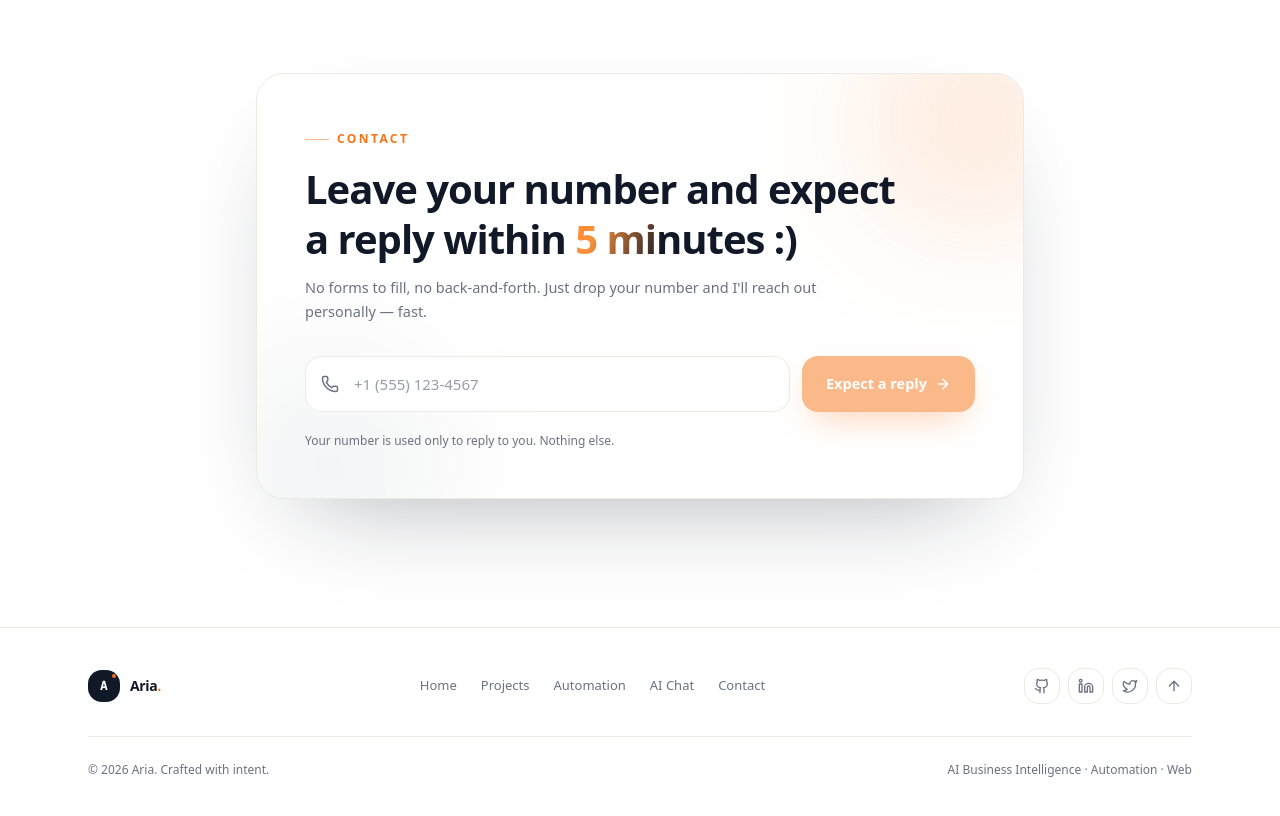
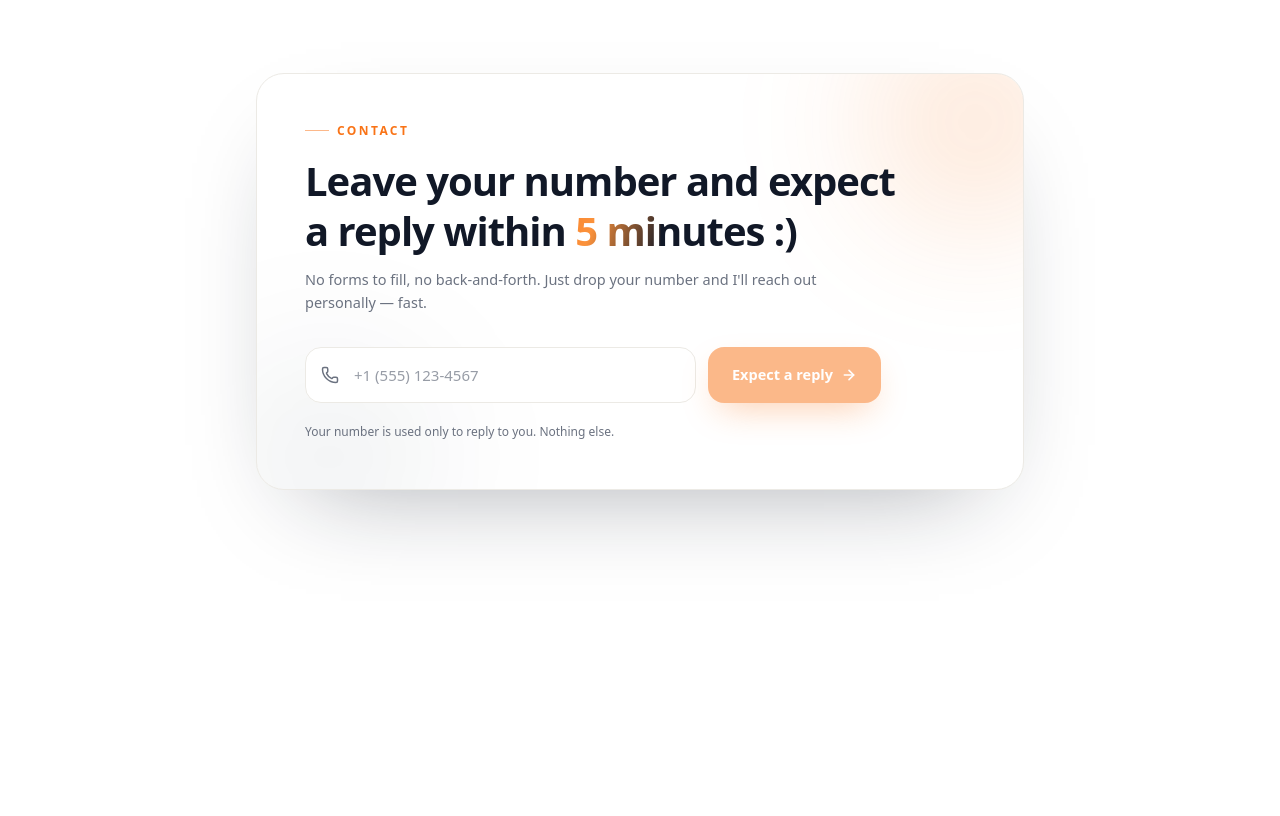
Before and after one commit to homayounKheiri/my-portfolio, a Next.js app: page / in a window 1280 px wide. Shown: the part 2820-3636 px from the top of the page. After the commit the page ends 3438 px from the top, so only its background shows below. Built offline with nearby package versions, Linux system fonts and the light colour scheme.

Commit message:
155ae604-61f2-4331-9006-8f77874ec53a

```diff
--- a/src/app/page.tsx
+++ b/src/app/page.tsx
@@ -7,7 +7,6 @@ import { Projects } from "@/components/sections/projects";
 import { ChallengeSolution } from "@/components/sections/challenge-solution";
 import { AIChat } from "@/components/sections/ai-chat";
 import { Contact } from "@/components/sections/contact";
-import { Footer } from "@/components/sections/footer";
 import { ContinuousCursorGlow } from "@/components/sections/continuous-cursor-glow";
 
 type View = "home" | "projects";
@@ -22,12 +21,12 @@ export default function Home() {
 
   return (
     <>
+      {/* Page-wide continuous cursor glow (fixed, above all sections, below modals) */}
+      <ContinuousCursorGlow />
       <Header view={view} onViewChange={setView} />
       <main className="flex-1">
         {view === "home" ? (
           <>
-            {/* Continuous cursor glow spanning Hero + Why Automation */}
-            <ContinuousCursorGlow sectionIds={["hero", "flow"]} />
             <Hero onViewProjects={() => setView("projects")} />
             <ChallengeSolution />
             <AIChat />
@@ -39,7 +38,6 @@ export default function Home() {
           </div>
         )}
       </main>
-      <Footer />
     </>
   );
 }
--- a/src/components/sections/contact.tsx
+++ b/src/components/sections/contact.tsx
@@ -54,24 +54,26 @@ export function Contact() {
 
           <div className="relative">
             {/* Eyebrow */}
-            <span className="inline-flex items-center gap-2 text-[12px] font-semibold uppercase tracking-[0.2em] text-brand">
-              <span className="h-px w-6 bg-brand/50" />
-              Contact
-            </span>
+            <div className="flex justify-center lg:justify-start">
+              <span className="inline-flex items-center gap-2 text-[12px] font-semibold uppercase tracking-[0.2em] text-brand">
+                <span className="h-px w-6 bg-brand/50" />
+                Contact
+              </span>
+            </div>
 
             {/* Title */}
-            <h2 className="mt-4 text-balance text-3xl font-semibold leading-tight tracking-tight text-ink sm:text-4xl md:text-[40px]">
+            <h2 className="mt-4 text-balance text-center text-3xl font-semibold leading-tight tracking-tight text-ink sm:text-4xl md:text-[40px] lg:text-left">
               Leave your number and expect a reply within{" "}
               <span className="text-gradient-brand">5&nbsp;minutes</span> :)
             </h2>
 
-            <p className="mt-3 max-w-lg text-[14.5px] leading-relaxed text-ink-muted">
+            <p className="mt-3 max-w-lg mx-auto text-center text-[14.5px] leading-relaxed text-ink-muted lg:mx-0 lg:text-left">
               No forms to fill, no back-and-forth. Just drop your number and
               I&apos;ll reach out personally — fast.
             </p>
 
             {/* Form / success */}
-            <div className="mt-8">
+            <div className="mt-8 mx-auto max-w-xl lg:mx-0">
               <AnimatePresence mode="wait">
                 {status === "done" ? (
                   <motion.div
--- a/src/components/sections/continuous-cursor-glow.tsx
+++ b/src/components/sections/continuous-cursor-glow.tsx
@@ -3,22 +3,20 @@
 import { useEffect, useRef } from "react";
 
 /**
- * A single continuous cursor glow that spans multiple sections seamlessly.
- * Uses position: fixed so it is never clipped by section boundaries.
- * The glow only appears when the mouse is within one of the tracked
- * section ids, and fades out smoothly when it leaves.
+ * A page-wide continuous cursor glow.
+ * Uses position: fixed so it is never clipped by any section boundary and
+ * stays visible across the entire page as the user scrolls. Renders above
+ * all content (z-30) but below modals/dialogs (z-60).
  *
- * Uses mix-blend-mode: screen so the orange glow lightens whatever is
- * below it — visible over both white and dark backgrounds, and over text,
- * without obscuring content.
+ * Uses mix-blend-mode: screen so the orange glow lightens whatever is below
+ * it — visible over both white and dark backgrounds, and over text, without
+ * obscuring content.
  */
 export function ContinuousCursorGlow({
-  sectionIds,
   size = 560,
   opacity = 0.35,
   smoothing = 0.12,
 }: {
-  sectionIds: string[];
   size?: number;
   opacity?: number;
   smoothing?: number;
@@ -42,29 +40,18 @@ export function ContinuousCursorGlow({
     let active = false;
     let raf = 0;
 
-    const isInTrackedSections = (x: number, y: number) => {
-      for (const id of sectionIds) {
-        const el = document.getElementById(id);
-        if (!el) continue;
-        const r = el.getBoundingClientRect();
-        if (x >= r.left && x <= r.right && y >= r.top && y <= r.bottom) {
-          return true;
-        }
-      }
-      return false;
-    };
-
     const onMove = (e: MouseEvent) => {
       mouseX = e.clientX;
       mouseY = e.clientY;
-      const inside = isInTrackedSections(mouseX, mouseY);
-      if (inside && !active) {
+      if (!active) {
         active = true;
         glow.style.opacity = String(opacity);
-      } else if (!inside && active) {
-        active = false;
-        glow.style.opacity = "0";
       }
+    };
+
+    const onLeave = () => {
+      active = false;
+      glow.style.opacity = "0";
     };
 
     const loop = () => {
@@ -77,13 +64,15 @@ export function ContinuousCursorGlow({
     };
 
     window.addEventListener("mousemove", onMove);
+    window.addEventListener("mouseleave", onLeave);
     raf = requestAnimationFrame(loop);
 
     return () => {
       window.removeEventListener("mousemove", onMove);
+      window.removeEventListener("mouseleave", onLeave);
       cancelAnimationFrame(raf);
     };
-  }, [sectionIds, size, opacity, smoothing]);
+  }, [size, opacity, smoothing]);
 
   return (
     <div
--- a/src/components/sections/projects.tsx
+++ b/src/components/sections/projects.tsx
@@ -42,8 +42,8 @@ export function Projects() {
     <section id="projects" className="section-dark relative px-4 py-24 sm:px-6 sm:py-32">
       <div aria-hidden className="pointer-events-none absolute inset-0 bg-noise opacity-[0.04]" />
       <div className="relative mx-auto w-full max-w-6xl">
-        {/* Section header */}
-        <div className="flex flex-col items-start justify-between gap-6 sm:flex-row sm:items-end">
+        {/* Section header — center below lg, left+right at lg+ */}
+        <div className="flex flex-col items-center gap-6 text-center lg:flex-row lg:items-end lg:justify-between lg:text-left">
           <div className="max-w-xl">
             <motion.span
               initial={{ opacity: 0, y: 12 }}
@@ -113,7 +113,7 @@ export function Projects() {
             className="mt-10"
           >
             {tab === "automation" && (
-              <p className="mb-8 max-w-2xl text-pretty text-[15px] leading-relaxed text-stone-400">
+              <p className="mb-8 max-w-2xl text-pretty text-[15px] leading-relaxed text-stone-400 lg:mx-0 mx-auto text-center lg:text-left">
                 Behind every project lies a real challenge and an intelligent
                 solution. Select a project to explore it.
               </p>
```
Also changed, not shown: 1 other file (tests, documents, lock files or other folders).
